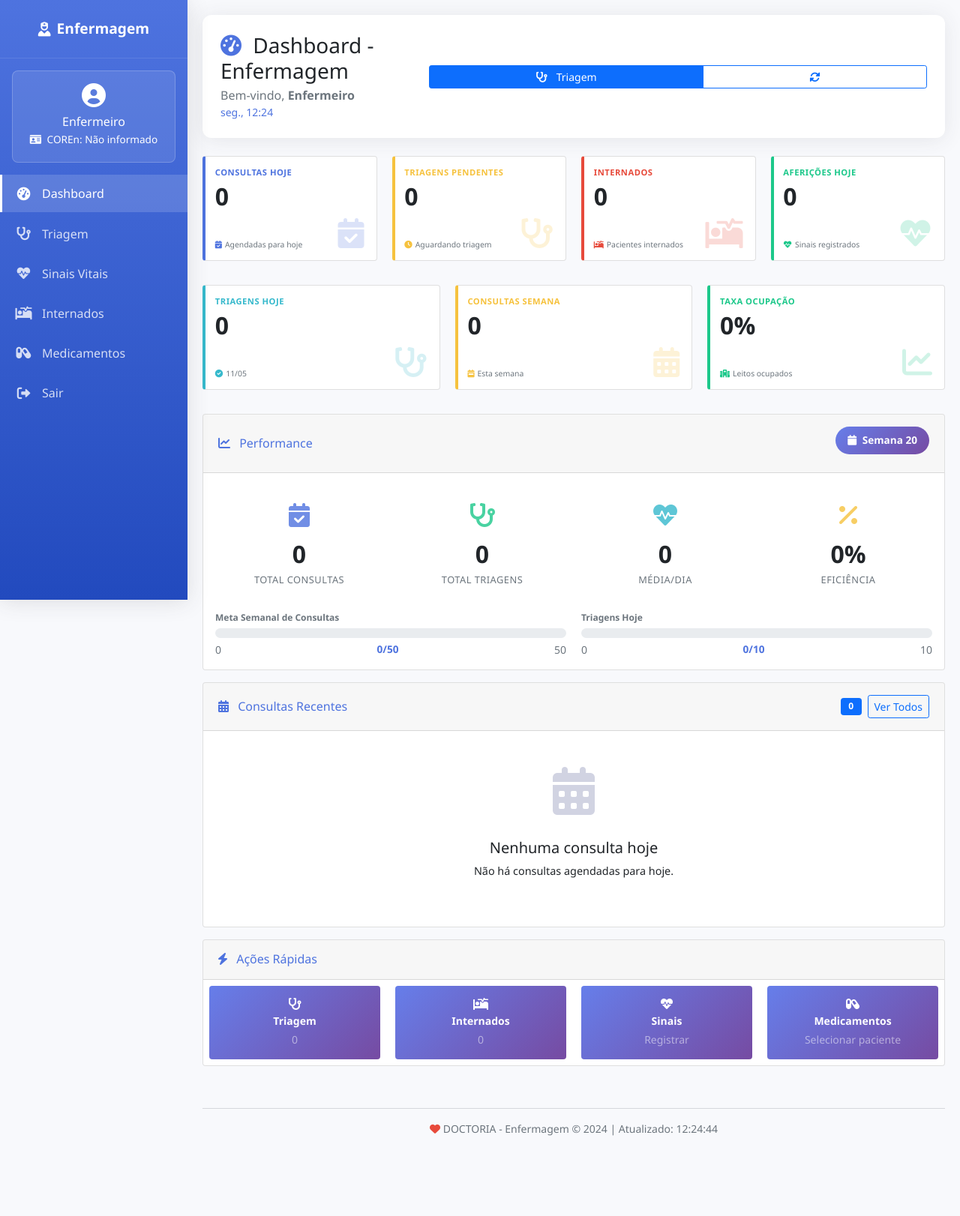
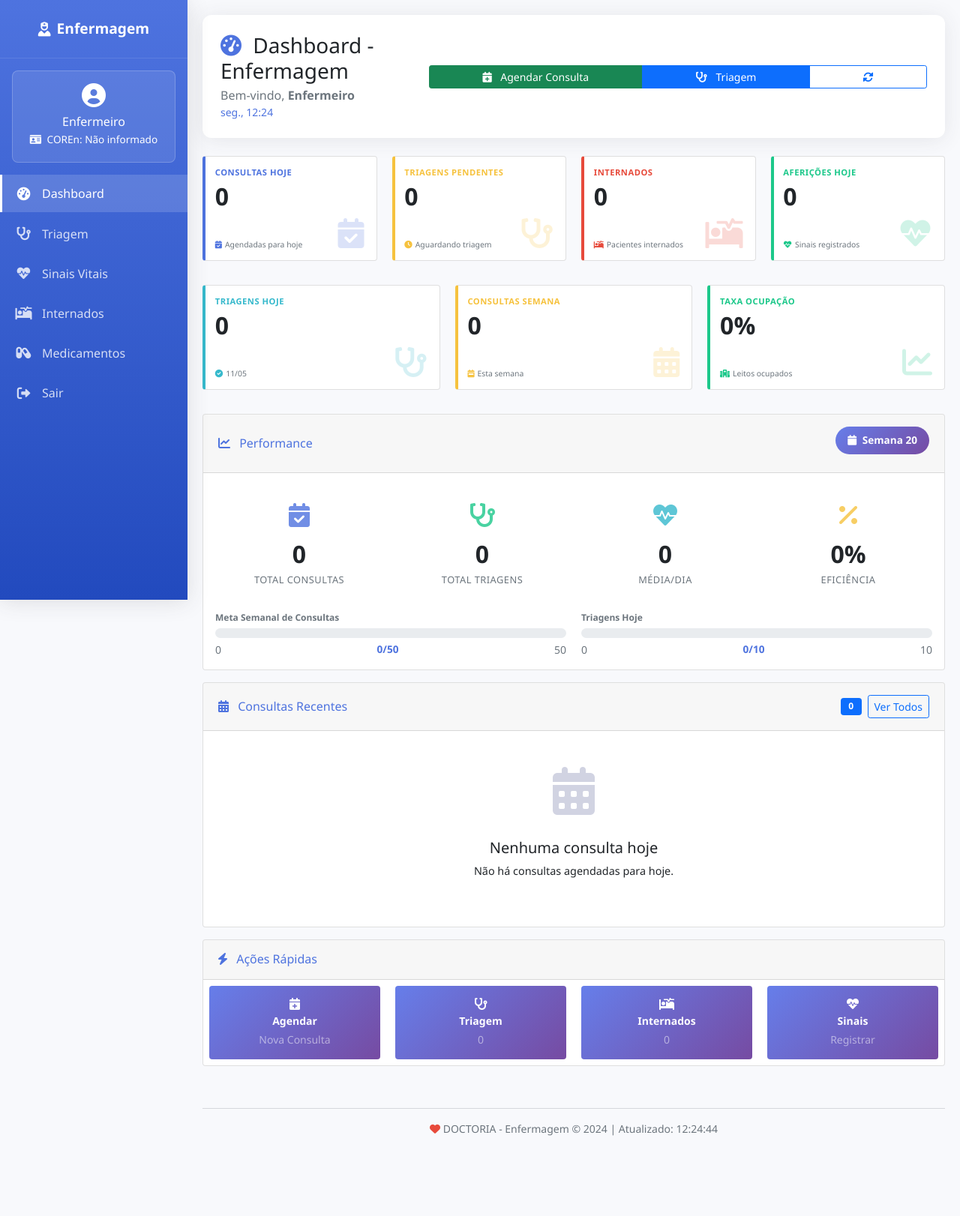
Before and after one commit to Xavier92tchivela/flask, a Flask app: template templates/enfermeiro/dashboard.html in a window 1280 px wide. Shown: the whole page at 75% size. Run offline with Flask 3, Linux system fonts and the light colour scheme; the template is opened without the code that fills it, so the values that code supplies are empty; some libraries are stand-ins or nearby versions.

Commit message:
Update dashboard.html

```diff
--- a/templates/enfermeiro/dashboard.html
+++ b/templates/enfermeiro/dashboard.html
@@ -793,6 +793,9 @@
                     <small class="text-primary d-none d-md-block" id="currentTime"></small>
                 </div>
                 <div class="btn-group w-100 w-md-auto">
+                    <a href="{{ url_for('enfermeiro.agendamento.novo_agendamento') }}" class="btn btn-success btn-sm">
+                        <i class="fas fa-calendar-plus me-2"></i> Agendar Consulta
+                    </a>
                     <a href="{{ url_for('enfermeiro.triagem.listar_consultas_triagem') }}" class="btn btn-primary btn-sm">
                         <i class="fas fa-stethoscope me-2"></i> Triagem
                     </a>
@@ -1216,6 +1219,14 @@
                     <div class="card-body p-2">
                         <div class="row g-2">
                             <div class="col-6 col-md-3">
+                                <a href="{{ url_for('enfermeiro.agendamento.novo_agendamento') }}"
+                                   class="btn btn-success w-100 h-100 p-2 p-md-3 d-flex flex-column align-items-center justify-content-center action-btn">
+                                    <i class="fas fa-calendar-plus fa-1x fa-2x-md mb-1"></i>
+                                    <span class="fw-bold small">Agendar</span>
+                                    <small class="text-white-50 d-none d-md-block mt-1">Nova Consulta</small>
+                                </a>
+                            </div>
+                            <div class="col-6 col-md-3">
                                 <a href="{{ url_for('enfermeiro.triagem.listar_consultas_triagem') }}"
                                    class="btn btn-warning w-100 h-100 p-2 p-md-3 d-flex flex-column align-items-center justify-content-center action-btn">
                                     <i class="fas fa-stethoscope fa-1x fa-2x-md mb-1"></i>
@@ -1237,14 +1248,6 @@
                                     <i class="fas fa-heartbeat fa-1x fa-2x-md mb-1"></i>
                                     <span class="fw-bold small">Sinais</span>
                                     <small class="text-white-50 d-none d-md-block mt-1">Registrar</small>
-                                </a>
-                            </div>
-                            <div class="col-6 col-md-3">
-                                <a href="{{ url_for('enfermeiro.internados.listar_internados') }}"
-                                   class="btn btn-success w-100 h-100 p-2 p-md-3 d-flex flex-column align-items-center justify-content-center action-btn">
-                                    <i class="fas fa-capsules fa-1x fa-2x-md mb-1"></i>
-                                    <span class="fw-bold small">Medicamentos</span>
-                                    <small class="text-white-50 d-none d-md-block mt-1">Selecionar paciente</small>
                                 </a>
                             </div>
                         </div>
```
